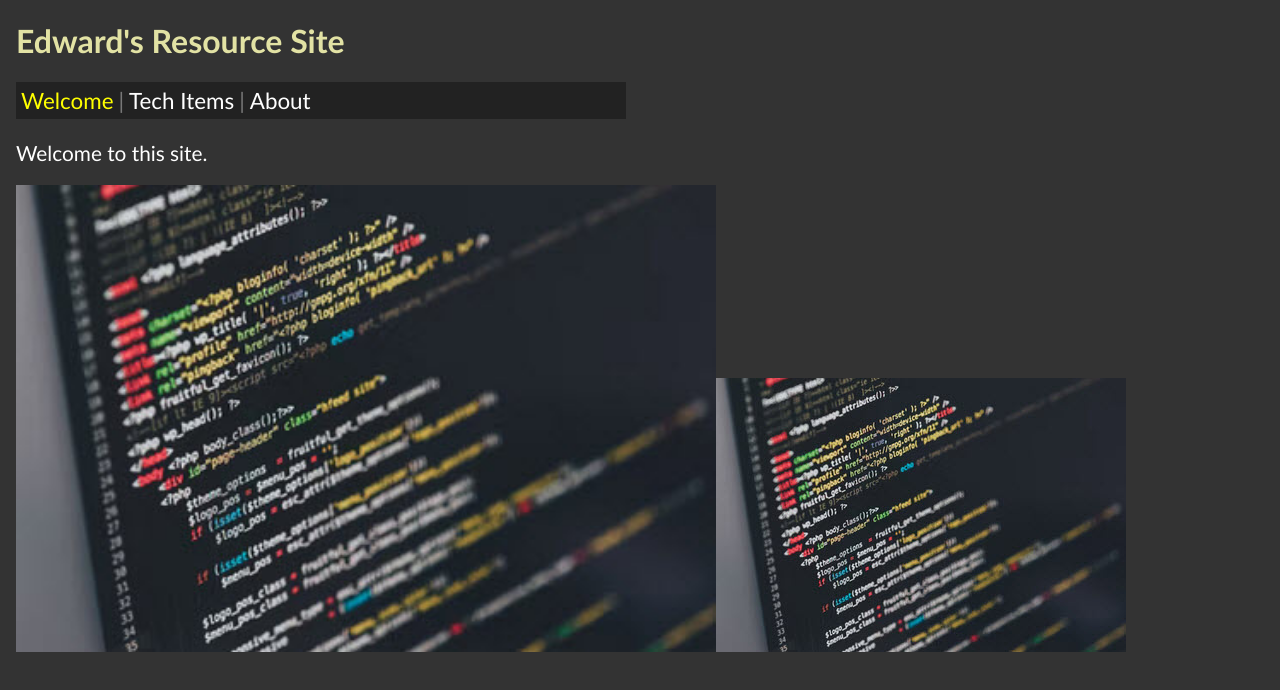
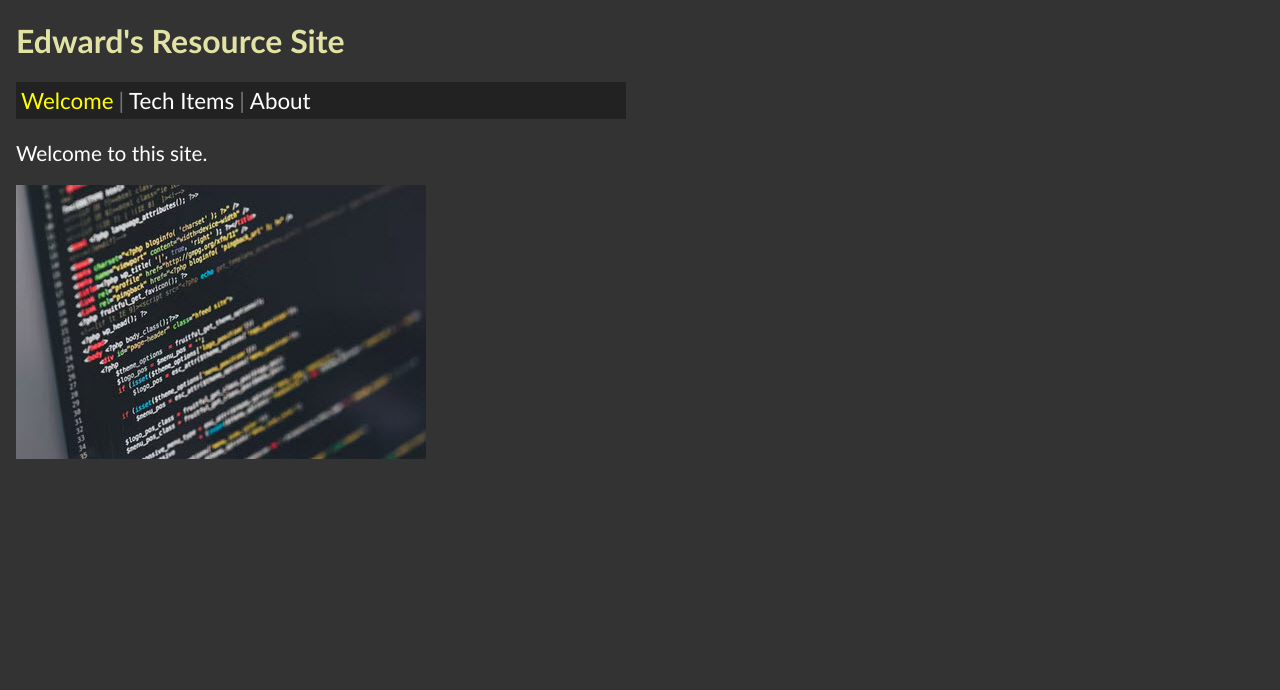
Before and after one commit to edwardtanguay/nextapp005, a Next.js app: page / in a window 1280 px wide. Shown: the top 690 px of the page. Built offline with nearby package versions, Linux system fonts and the light colour scheme.

Commit message:
image in

```diff
--- a/pages/index.js
+++ b/pages/index.js
@@ -12,7 +12,6 @@ export default function Home() {
 			<SiteHeader />
 			<Nav />
 			<p>Welcome to this site.</p>
-			<Image src={mainImage} width={700} alt="code on screen"/>
 			<img src="images/screenWithCode.jpg" alt="code on screen"/>
 		</>
 	);
```
